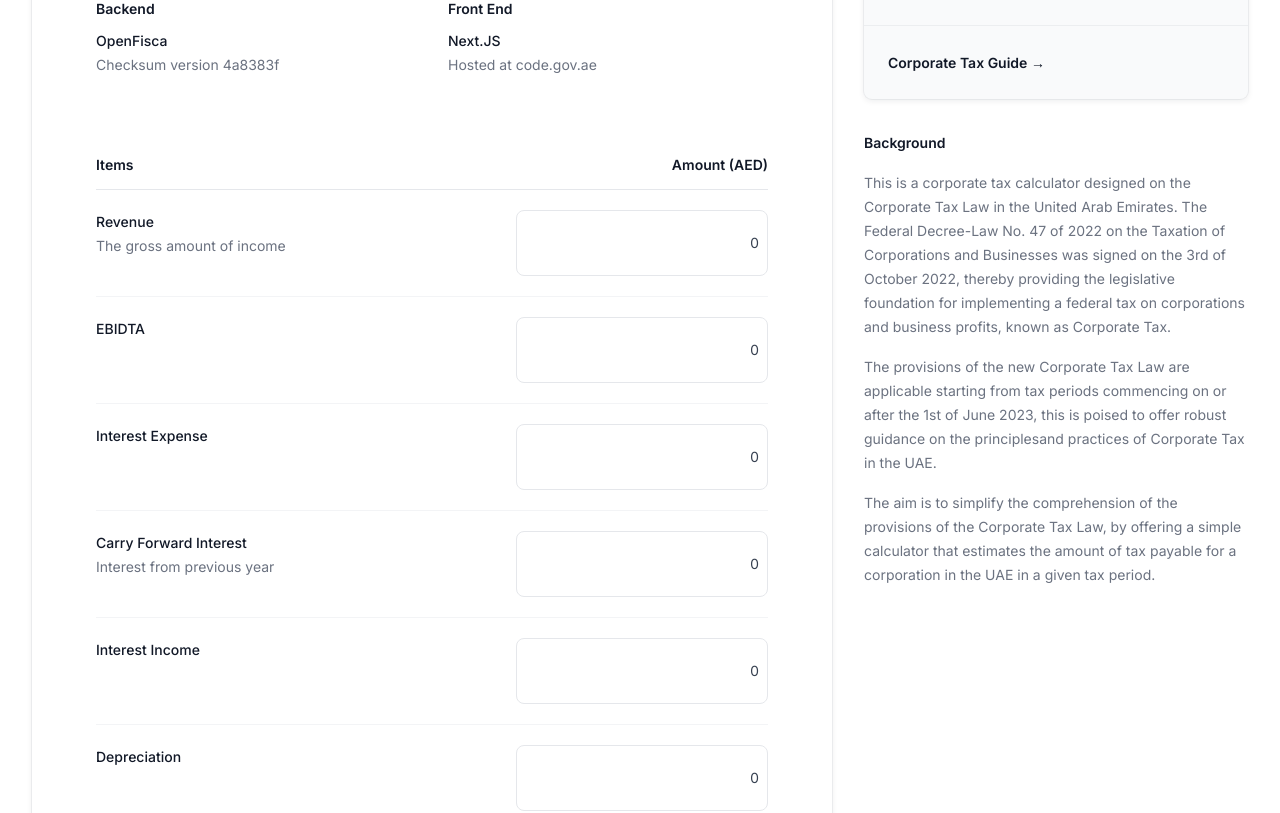
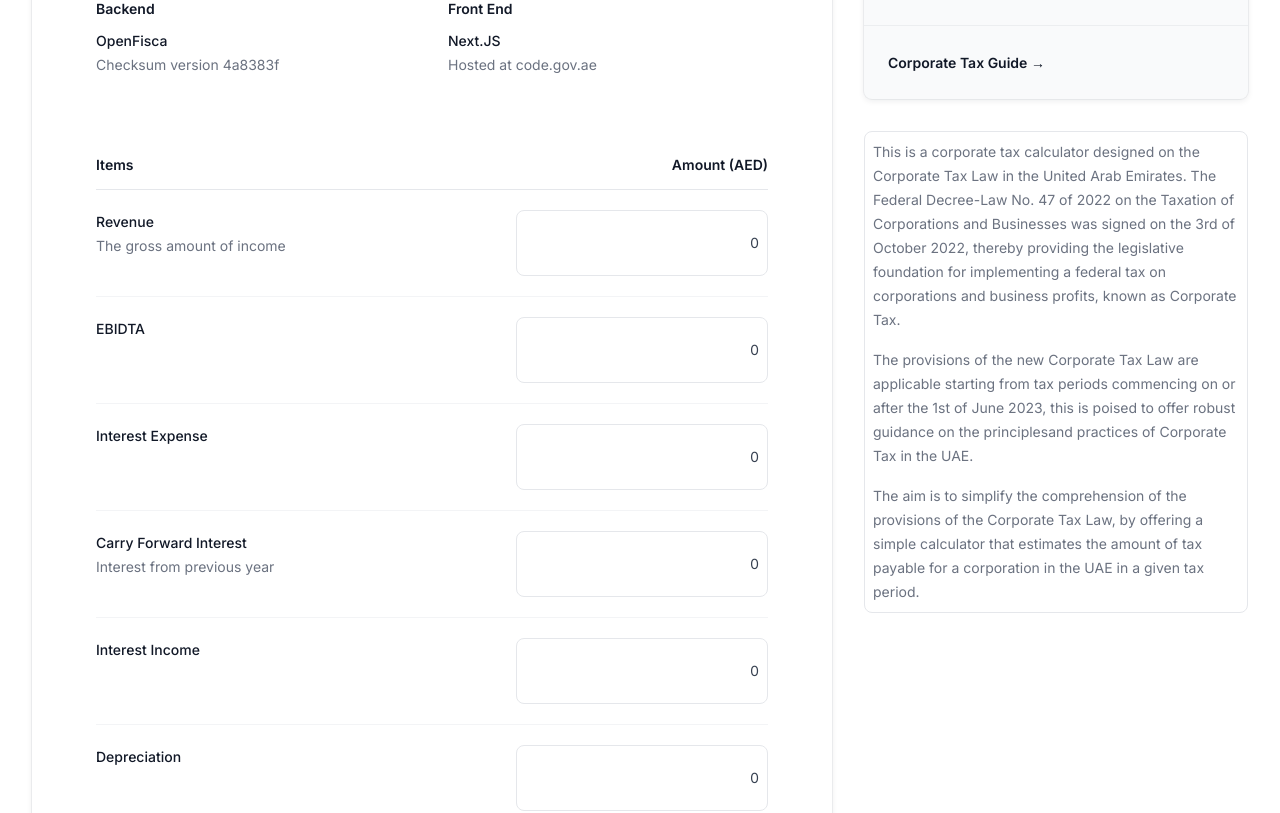
Before and after one commit to Artificial-Intelligence-Office/openfisca-uae-ui, a Next.js app: page / in a window 1280 px wide. Shown: the part 460-1273 px from the top of the page. Built offline with nearby package versions, Linux system fonts and the light colour scheme; a web font is replaced by a local one.

Commit message:
make the ui better

```diff
--- a/src/components/Details.tsx
+++ b/src/components/Details.tsx
@@ -720,13 +720,10 @@ export default function Details() {
               </p>
             </div>
 
-            <div className="lg:col-start-3">
+            <div className="lg:col-start-3  border p-2 rounded-lg">
               {/* Activity feed */}
-              <h2 className="text-sm font-semibold leading-6 text-gray-900 mb-4">
-                Background
-              </h2>
 
-              <p className=" text-sm text-gray-500">
+              <p className=" text-sm text-gray-500 ">
                 This is a corporate tax calculator designed on the Corporate Tax
                 Law in the United Arab Emirates. The Federal Decree-Law No. 47
                 of 2022 on the Taxation of Corporations and Businesses was
```
